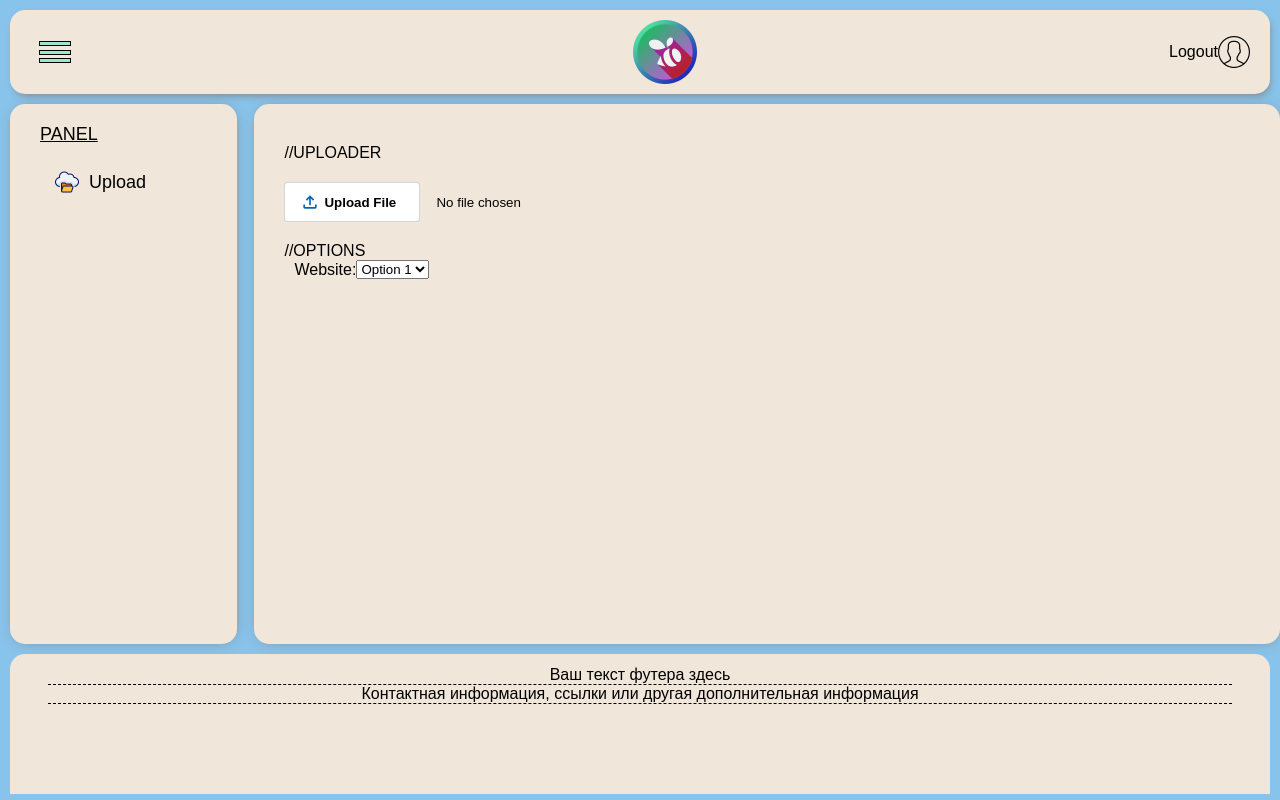
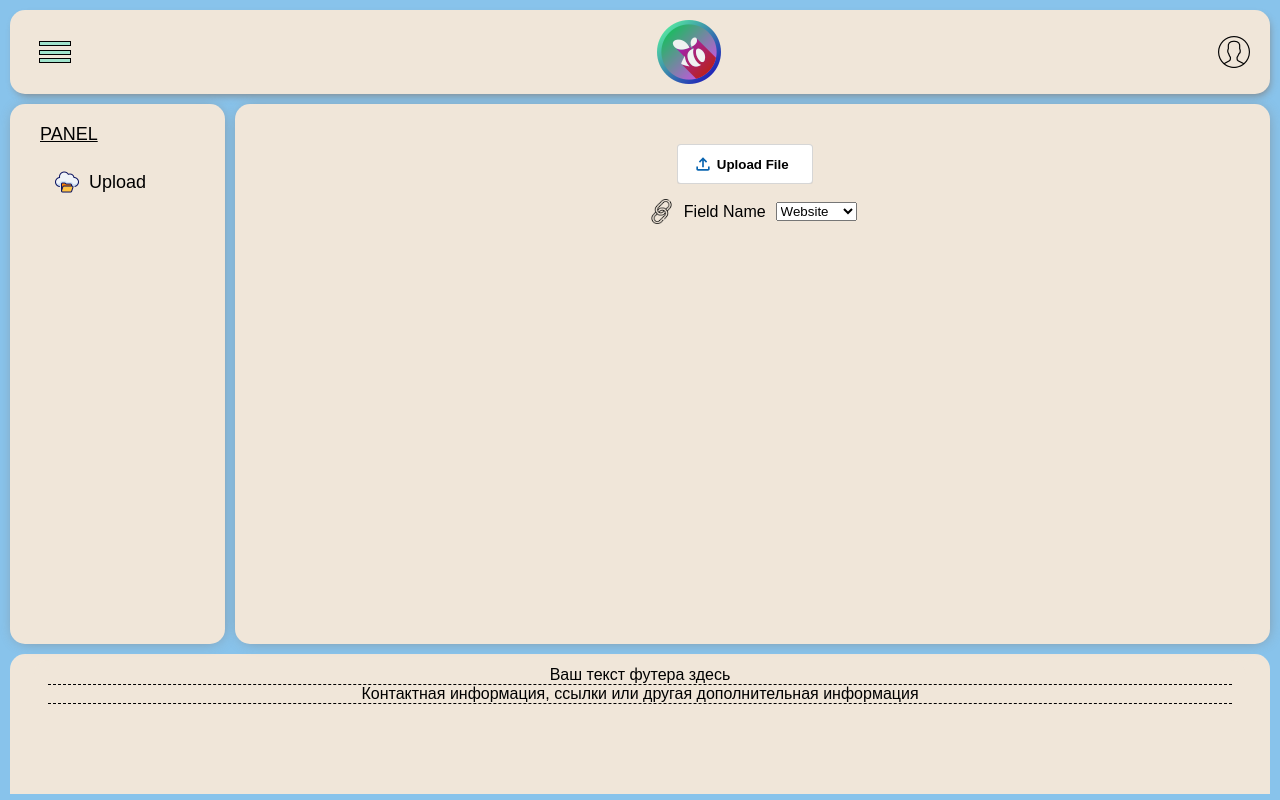
Before and after one commit to Ez4Real/linkedin_profile_scraper, a FastAPI app: template src/templates/panel/panel.html in a window 1280 px wide. Run offline with FastAPI, Linux system fonts and the light colour scheme; the template is opened without the code that fills it, so the values that code supplies are empty; parts of the project's set-up code (start-up, migrations or seed data) failed here and were passed over.

Commit message:
panel stage initial

```diff
--- a/src/exception_handlers.py
+++ b/src/exception_handlers.py
@@ -4,6 +4,6 @@
 async def unauthorized_handler(request: Request, exc: HTTPException):
     if not request.url.path.startswith('/auth'):
         if exc.status_code == 401:
-            request.session['error_message'] = 'Log in first to acess the panel'
+            request.session['error_message'] = 'Log in first to access the panel'
             return RedirectResponse(url='/auth/login', status_code=302)
         return exc
--- a/src/static/panel/css/stage.css
+++ b/src/static/panel/css/stage.css
@@ -4,9 +4,9 @@
 }
 
 .stage {
-    width: 1225px;
-    height: 500px;
-    padding: 20px 0px 20px 0px;
+    width: 100%;
+    margin-right: 10px;
+    padding: 20px 20px;
     background-color: #f0e6d9;
     border-radius: 15px;
     box-shadow: 1px 1px 15px -5px grey;
@@ -22,8 +22,7 @@
     background-color: #f0e6d9;
     border-radius: 15px;
     box-shadow: 1px 1px 15px -5px grey;
-    margin-left: 10px;
-    margin-right: 17px;
+    margin: 0 10px;
     padding: 20px 30px;
 }
 
@@ -103,6 +102,8 @@
     display: flex;
     padding: 5px 0;
     align-items: center;
+    justify-content: center;
+    flex-direction: column;
 }
 
 .csvForm input[type="file"]::file-selector-button:hover {
@@ -125,16 +126,16 @@
     transition: background-color 0.3s ease;
 }
 
-
-.container-option {
+.step-container {
     display: flex;
     align-items: center;
+    justify-content: center;
 }
 
-.icon {
-    margin-right: 10px;
+.mapping-container p {
+    padding: 0 10px;
 }
 
-select {
-
+.map-icon {
+    width: 25px;
 }
--- /dev/null
+++ b/src/static/panel/js/burgerToggle.js
@@ -0,0 +1,15 @@
+const burgerIcon = document.querySelector('.burger-icon');
+const menu = document.querySelector('.menu');
+
+burgerIcon.addEventListener('click', () => {
+    menu.classList.toggle('active');
+    burgerIcon.classList.toggle('active');
+});
+
+function toggleStyles(element) {
+    if (element.classList.contains("clicked")) {
+        element.classList.remove("clicked");
+    } else {
+        element.classList.add("clicked");
+    }
+}
--- a/src/templates/auth/login.html
+++ b/src/templates/auth/login.html
@@ -1,6 +1,7 @@
 <!DOCTYPE html>
 <html>
   <head>
+    <title>Log in</title>
     <link rel="stylesheet" href="{{ url_for('auth_static', path='/css/styles.css') }}">
   </head>
   <body>
--- a/src/templates/auth/sign_up.html
+++ b/src/templates/auth/sign_up.html
@@ -1,6 +1,7 @@
 <!DOCTYPE html>
 <html>
   <head>
+    <title>Sign up</title>
     <link rel="stylesheet" href="{{ url_for('auth_static', path='/css/styles.css') }}">
   </head>
   <body>
--- a/src/templates/panel/panel.html
+++ b/src/templates/panel/panel.html
@@ -1,7 +1,7 @@
 <!DOCTYPE html>
 <html>
 <head>
-    <title>SuperScrapers</title>
+    <title>Scraper Panel</title>
     <link rel="stylesheet" href="{{ url_for('panel_static', path='/css/styles.css') }}">
     <link rel="stylesheet" href="{{ url_for('panel_static', path='/css/stage.css') }}">
 </head>
@@ -18,14 +18,13 @@
                   <span></span>
               </label>
               <ul class="menu">
-                  <li>Upload</li>
+                  <a href="auth/logout"><li>Logout</li></a>
               </ul>
           </div>
 
-            <img class="logo-pos"src="{{ url_for('panel_static', path='/img/swarm.png') }}" alt="Bee">
+            <img class="logo-pos" src="{{ url_for('panel_static', path='/img/swarm.png') }}" alt="Bee">
             <div class="profile">
                 <div class="current-name">{{ current_user }}</div>
-                <a href="auth/logout">Logout</a>
                 <img src="{{ url_for('panel_static', path='/img/user.png') }}" alt="Bee">
             </div>
 
@@ -43,26 +42,33 @@
                   </div>
               </div>
           </aside>
+
           <div class="stage">
-              <div class="insider-stage">
-                  //UPLOADER
-                  <div class="upload-container">
             <form class="csvForm" enctype="multipart/form-data">
+                <div class="upload-container step-container" id="step1">
                         <input type="file" id="csvFile" accept=".csv" required>
-                      </form>
                 </div>
-                  //OPTIONS
-                  <div class="container-option">
-                      <div class="icon"></div>
-                      <p>Website:</p>
+
+                <!-- Step 2: Field Mapping -->
+                <div class="mapping-container step-container" id="step2" >
+                    <img class="map-icon" src="{{ url_for('panel_static', path='/img/chain.png') }}"></img>
+                    <p>Field Name</p>
                     <select>
-                          <option value="option1">Option 1</option>
-                          <option value="option2">Option 2</option>
+                        <option value="website">Website</option>
+                        <option value="linkedin">LinkedIn</option>
+                        <option value="facebook">Facebook</option>
+                        <option value="angelco">Angel.co</option>
                     </select>
                 </div>
 
+                <!-- Step 3: Prioritization -->
+                <div class="priority-container" id="step3" >
+                    <button type="submit" id="submitButton" style="display: none;">Submit</button>
                 </div>
+
+            </form>
           </div>
+
       </div>
   </main>
 
@@ -77,23 +83,7 @@
       </div>
   </footer>
 
-  <script>
-      const burgerIcon = document.querySelector('.burger-icon');
-      const menu = document.querySelector('.menu');
-
-      burgerIcon.addEventListener('click', () => {
-          menu.classList.toggle('active');
-          burgerIcon.classList.toggle('active');
-      });
-
-      function toggleStyles(element) {
-          if (element.classList.contains("clicked")) {
-              element.classList.remove("clicked");
-          } else {
-              element.classList.add("clicked");
-          }
-      }
-  </script>
+  <script src="{{ url_for('panel_static', path='/js/burgerToggle.js') }}"></script>
 
 </body>
 </html>
```
Also changed, not shown: src/auth/router.py (+22 -19 lines), src/auth/security.py (+17 -18 lines), src/auth/utils.py (+14 -1 lines), src/config.py (+4 -3 lines), src/static/panel/img/chain.png (added). Lines whose indentation alone changed are shown as unchanged.
